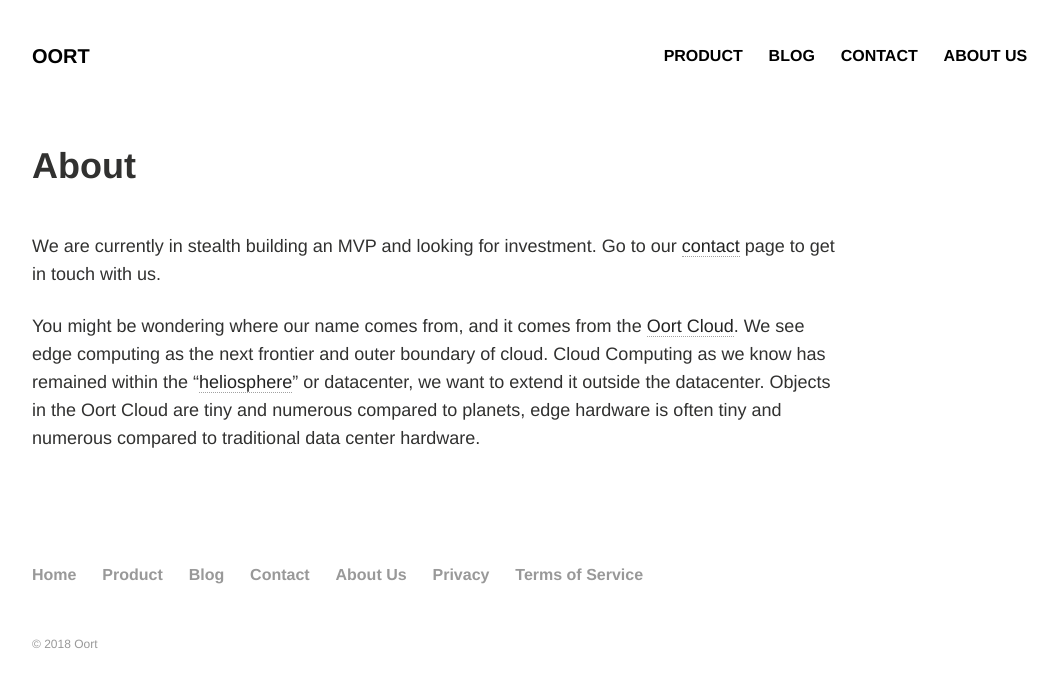
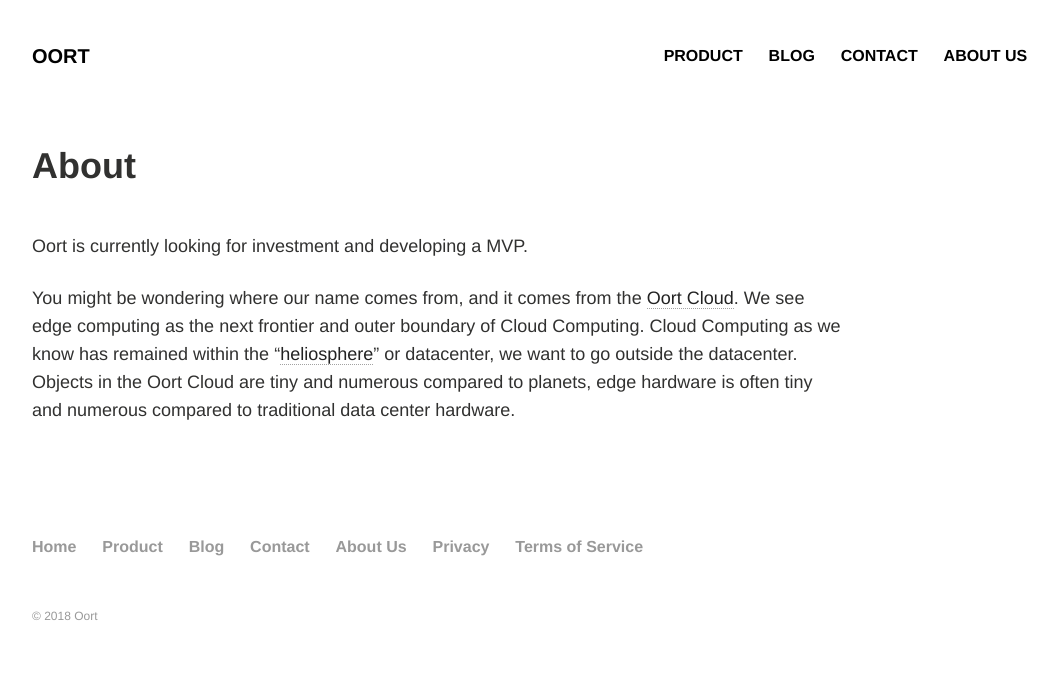
Before and after one commit to oort-io/oort-io.github.io, a Jekyll site: the page built from about/index.md, in a window 1280 px wide. Shown: the top 687 px of the page, without its empty margins (64-1122 px from the left). Built offline with Jekyll 4.4.1, drawn with Linux system fonts in a browser that asks for light colours.

Commit message:
cleaning up

```diff
--- a/_config.yml
+++ b/_config.yml
@@ -6,7 +6,6 @@ logo: oort_logo_small.png
 teaser: 400x250.gif
 locale: en_US
 url: https://oort-io.github.io
-# url : http://192.168.1.32:4000
 # ^ put your docker VM IP when you are working locally
 feed:
   path: atom.xml
--- a/about/index.md
+++ b/about/index.md
@@ -11,6 +11,6 @@ share: false
 ads: false
 ---
 
-We are currently in stealth building an MVP and looking for investment. Go to our [contact](/contact) page to get in touch with us.
+Oort is currently looking for investment and developing a MVP.
 
-You might be wondering where our name comes from, and it comes from the [Oort Cloud](https://en.wikipedia.org/wiki/Oort_cloud). We see edge computing as the next frontier and outer boundary of cloud. Cloud Computing as we know has remained within the "[heliosphere](https://en.wikipedia.org/wiki/Heliosphere)" or datacenter, we want to extend it outside the datacenter. Objects in the Oort Cloud are tiny and numerous compared to planets, edge hardware is often tiny and numerous compared to traditional data center hardware.
+You might be wondering where our name comes from, and it comes from the [Oort Cloud](https://en.wikipedia.org/wiki/Oort_cloud). We see edge computing as the next frontier and outer boundary of Cloud Computing. Cloud Computing as we know has remained within the "[heliosphere](https://en.wikipedia.org/wiki/Heliosphere)" or datacenter, we want to go outside the datacenter. Objects in the Oort Cloud are tiny and numerous compared to planets, edge hardware is often tiny and numerous compared to traditional data center hardware.
```
Also changed, not shown: _posts/example-blog/2011-03-10-sample-post.md (renamed from _posts/blog/2011-03-10-sample-post.md), _posts/example-blog/2012-05-22-readability-post.md (renamed from _posts/blog/2012-05-22-readability-post.md), _posts/example-blog/2013-05-22-sample-post-images.md (renamed from _posts/blog/2013-05-22-sample-post-images.md), _posts/example-blog/2013-05-23-readability-feature-post.md (renamed from _posts/blog/2013-05-23-readability-feature-post.md), _posts/example-blog/2014-02-17-welcome-to-jekyll.md (renamed from _posts/blog/2014-02-17-welcome-to-jekyll.md), _posts/example-blog/2014-05-30-image-grids.md (renamed from _posts/blog/2014-05-30-image-grids.md), _posts/example-blog/2014-05-31-video-post-test.md (renamed from _posts/blog/2014-05-31-video-post-test.md), _posts/example-blog/2014-06-23-author-override.md (renamed from _posts/blog/2014-06-23-author-override.md), _posts/example-blog/2014-11-29-syntax-highlighting-test.md (renamed from _posts/blog/2014-11-29-syntax-highlighting-test.md), _posts/example-blog/2018-06-24-test-article.md (renamed from _posts/blog/2018-06-24-test-article.md), _posts/example-media/2014-02-03-sample-media-page.md (renamed from _posts/media/2014-02-03-sample-media-page.md), _posts/example-media/2014-05-10-another-sample-media-page.md (renamed from _posts/media/2014-05-10-another-sample-media-page.md), images/GitHub.png (deleted), images/Octocat.jpg (deleted).
